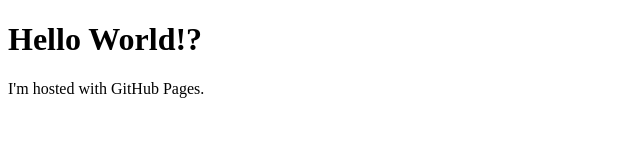
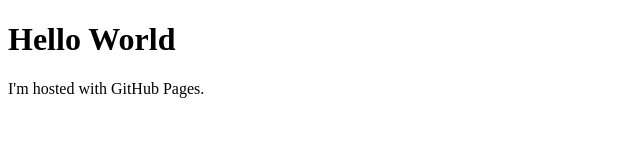
Before and after one commit to RobertoMCV/RobertoMCV.github.io, a plain HTML site: page index.html in a window 1280 px wide. Shown: the full height of the page, 0-640 px from the left. Drawn offline with Linux system fonts and the light colour scheme.

Commit message:
Update index.html

```diff
--- a/index.html
+++ b/index.html
@@ -1,7 +1,7 @@
 <!DOCTYPE html>
 <html>
 <body>
-<h1>Hello World!?</h1>
+<h1>Hello World</h1>
 <p>I'm hosted with GitHub Pages.</p>
 </body>
 </html>
```
